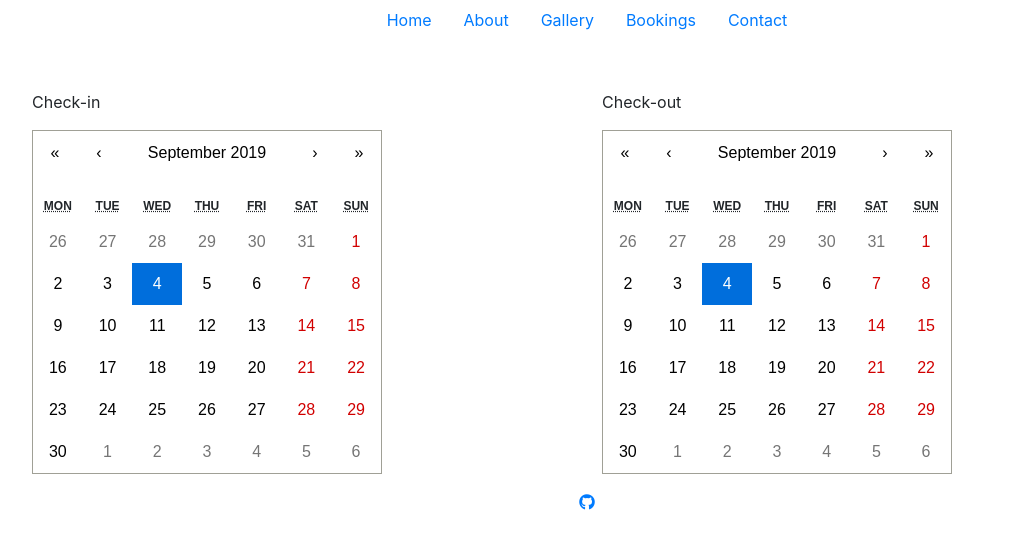
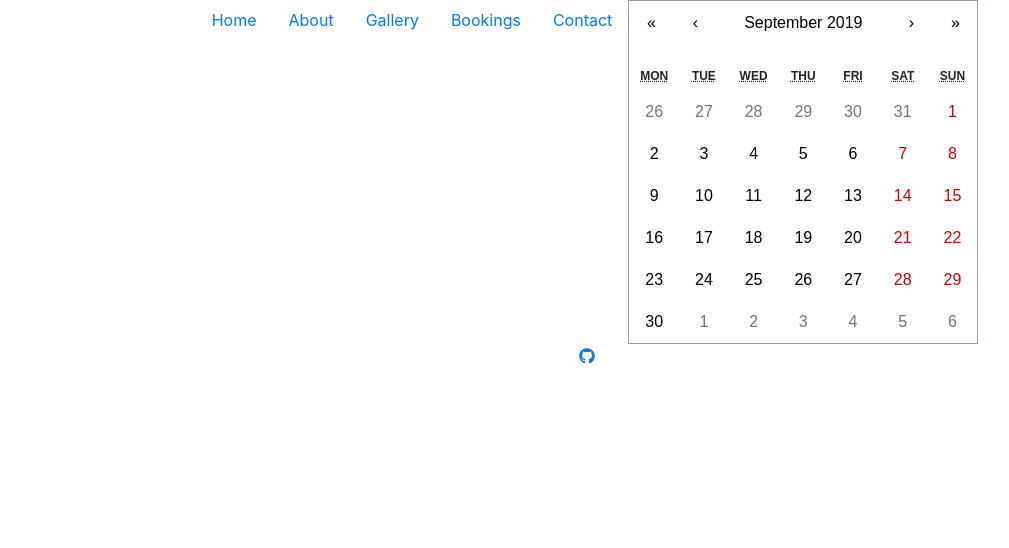
Before and after one commit to milosrancic/reactjs-website, a React (Create React App) app: page /bookings in a window 1280 px wide. Shown: the top 548 px of the page, without its empty margins (53-1062 px from the left). Built offline with nearby package versions, Linux system fonts and the light colour scheme.

Commit message:
fixing calendar

```diff
--- a/src/components/Bookings.js
+++ b/src/components/Bookings.js
@@ -1,6 +1,24 @@
 import React from "react";
 import "../styles/Bookings.css";
 import Calendar from "react-calendar";
+
+import ReactCalendar from "react-calendar/dist/entry.nostyle";
+
+// helpers
+// const dateAlreadyClicked = (dates, date) => dates.some(d => dayjs(date).isSame(dayjs(d), 'day'))
+// const datesExcept = (dates, date) => dates.filter(d => !dayjs(date).isSame(dayjs(d), 'day'))
+
+const Bookings = () => {
+  // const [dates, setDates] = useState([])
+
+  const onClickDay = date => {};
+
+  const tileClassName = ({ date }) => {};
+
+  return (
+    <ReactCalendar tileClassName={tileClassName} onClickDay={onClickDay} />
+  );
+};
 
 // const Bookings = () => {
 //   return (
@@ -20,39 +38,39 @@ import Calendar from "react-calendar";
 //   );
 // };
 
-class Bookings extends React.Component {
-  state = {
-    date1: new Date(),
-    date2: new Date()
-  };
+// class Bookings extends React.Component {
+//   state = {
+//     date1: new Date(),
+//     date2: new Date()
+//   };
 
-  onChange1 = date1 => this.setState({ date1 }, console.log(date1));
-  onChange2 = date2 => this.setState({ date2 }, console.log(date2));
+//   onChange1 = date1 => this.setState({ date1 }, console.log(date1));
+//   onChange2 = date2 => this.setState({ date2 }, console.log(date2));
 
-  daysTotal = () => {
-    console.log(this.state.date1, this.state.date2);
-  };
+//   daysTotal = () => {
+//     console.log(this.state.date1, this.state.date2);
+//   };
 
-  render() {
-    // let dateA = this.state.date1;
-    // let date2 = this.state.date2;
+//   render() {
+//     // let dateA = this.state.date1;
+//     // let date2 = this.state.date2;
 
-    return (
-      <div id="bookings" className="container">
-        <div className="row">
-          <div className="col">
-            <p>Check-in</p>
-            <Calendar onChange={this.onChange1} value={this.state.date1} />
-          </div>
-          <div className="col">
-            <p>Check-out</p>
-            <Calendar onChange={this.onChange2} value={this.state.date2} />
-          </div>
-        </div>
-        <p className="text-center">{this.daysTotal()}</p>
-      </div>
-    );
-  }
-}
+//     return (
+//       <div id="bookings" className="container">
+//         <div className="row">
+//           <div className="col">
+//             <p>Check-in</p>
+//             <Calendar onChange={this.onChange1} value={this.state.date1} />
+//           </div>
+//           <div className="col">
+//             <p>Check-out</p>
+//             <Calendar onChange={this.onChange2} value={this.state.date2} />
+//           </div>
+//         </div>
+//         <p className="text-center">{this.daysTotal()}</p>
+//       </div>
+//     );
+//   }
+// }
 
 export default Bookings;
```
